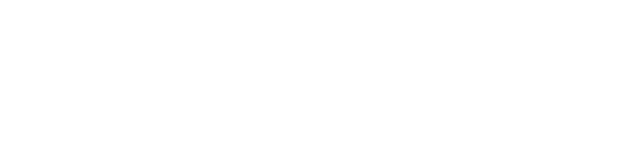
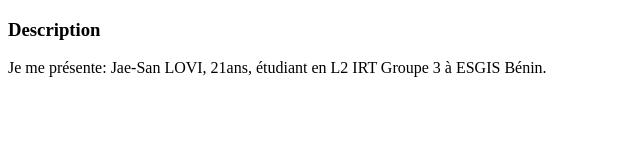
Before and after one commit to Jae-San/mon-cv, a plain HTML site: page index.html in a window 1280 px wide. Shown: the whole page, without its empty margins (0-640 px from the left). Drawn offline with Linux system fonts and the light colour scheme.

Commit message:
mise en place de la section description

```diff
--- a/index.html
+++ b/index.html
@@ -6,6 +6,7 @@
     <title>Document</title>
 </head>
 <body>
-
+    <h3>Description</h3>
+    <p>Je me présente: Jae-San LOVI, 21ans, étudiant en L2 IRT Groupe 3 à ESGIS Bénin.</p>
 </body>
 </html>
```
